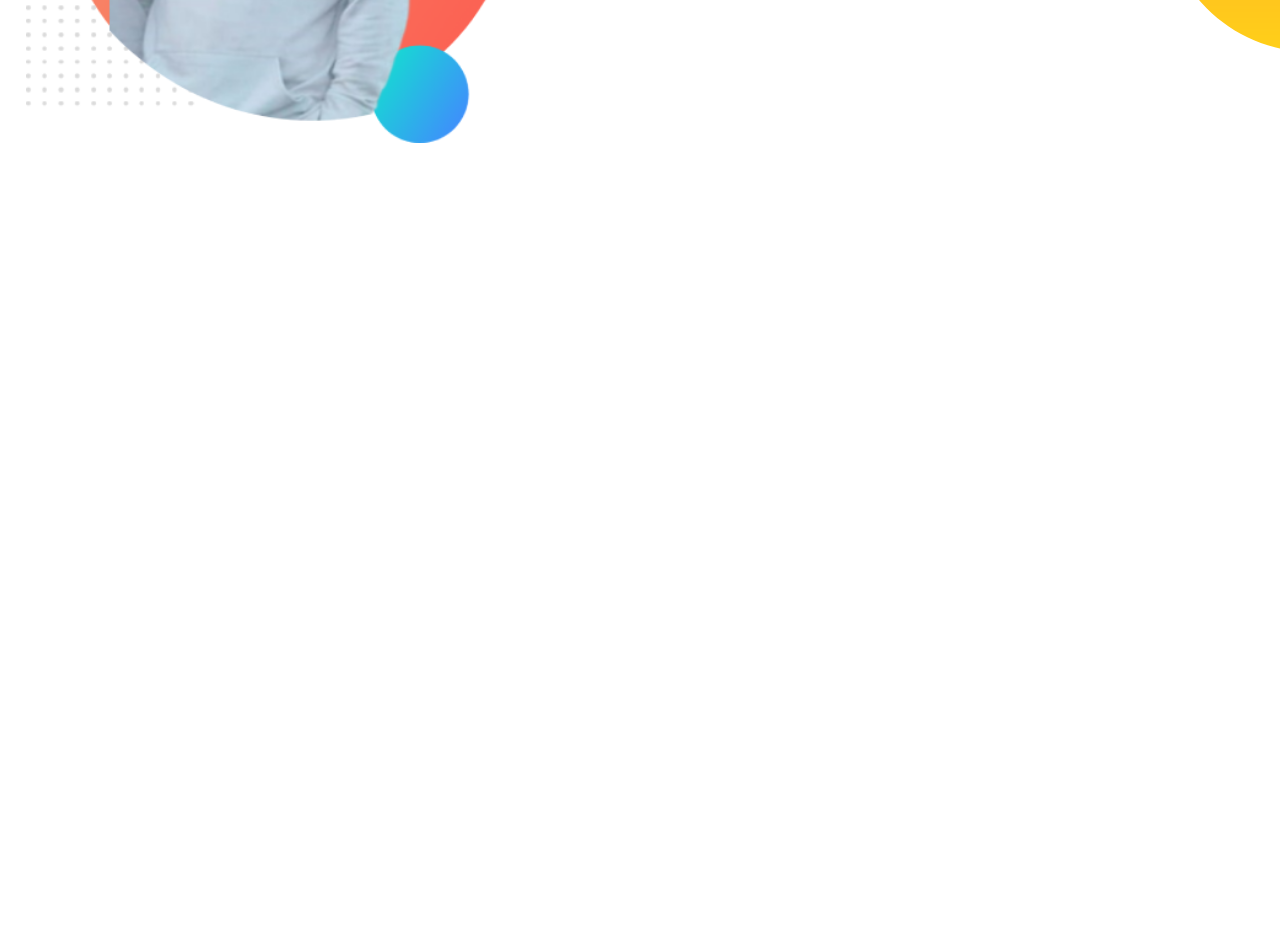
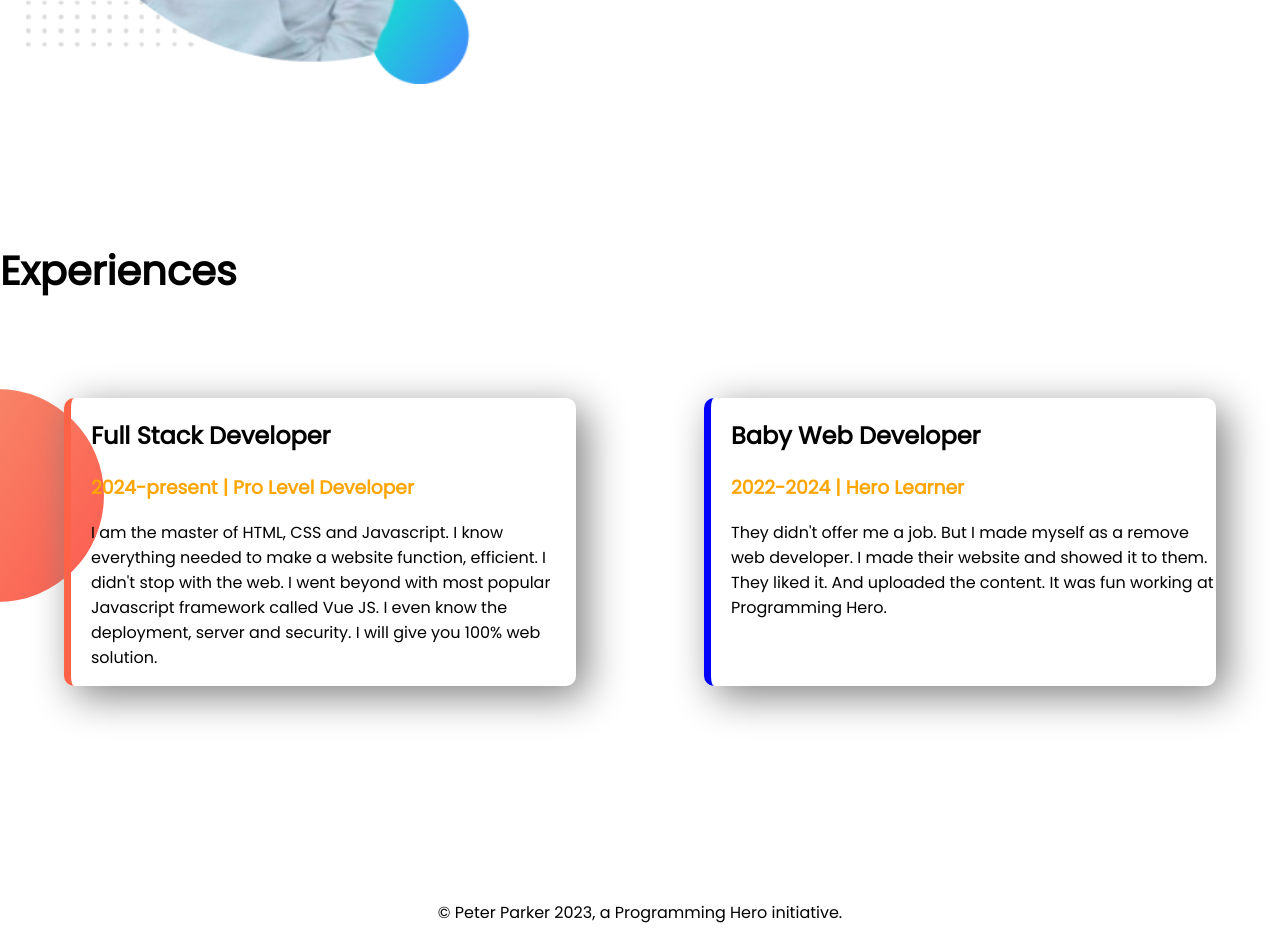
Before and after one commit to Sayem92/developer-port-2, a plain HTML site: page index.html in a window 1280 px wide. Shown: the part 1033-1974 px from the top of the page. Before the commit the page ends 1333 px from the top, so only its background shows below. Drawn offline with Linux system fonts and the light colour scheme.

Commit message:
style added and footer

```diff
--- a/index.html
+++ b/index.html
@@ -16,7 +16,7 @@
 </head>
 
 <body>
-    <section class="top-banner">
+    <section class="top-banner flexible-comtainer">
         <div class="half-width">
             <h1>Welcome To</h1>
             <h1><span class="orange-color"> Md Sayem Ahmed Sum</span> World!</h1>
@@ -35,7 +35,7 @@
 
 
 
-    <section class="dream-big">
+    <section class="dream-big flexible-comtainer">
         <div class="half-width">
             <img src="images/my-pic-bg.png" alt="">
         </div>
@@ -48,6 +48,33 @@
         </div>
 
     </section>
+
+    <section class="experience-area">
+        <h1>Experiences</h1>
+        <div class="flexible-comtainer">
+            <diV id="full-stack-developer" class="experience-item">
+                <h2>Full Stack Developer</h2>
+                <h3 class="orange-color">2024-present | Pro Level Developer </h3>
+
+                <p>I am the master of HTML, CSS and Javascript. I know everything needed to make a website function,
+                    efficient. I didn't stop with the web. I went beyond with most popular Javascript framework called
+                    Vue
+                    JS. I even know the deployment, server and security. I will give you 100% web solution.</p>
+            </diV>
+            <div id="baby-web-developer" class="experience-item">
+                <h2>Baby Web Developer</h2>
+                <h3 class="orange-color">2022-2024 | Hero Learner</h3>
+
+                <p>They didn't offer me a job. But I made myself as a remove web developer. I made their website and
+                    showed
+                    it to them. They liked it. And uploaded the content. It was fun working at Programming Hero.</p>
+            </div>
+        </div>
+
+    </section>
 </body>
+<footer>
+    <p>© Peter Parker 2023, a Programming Hero initiative.</p>
+</footer>
 
 </html>
--- a/style.css
+++ b/style.css
@@ -7,11 +7,15 @@ h1 {
     font-size: 50px;
 }
 
+h1 {
+    font-size: 40px;
+}
+
 .orange-color {
     color: orange;
 }
 
-section {
+.flexible-comtainer {
     display: flex;
     margin-bottom: 150px;
 }
@@ -19,6 +23,7 @@ section {
 .half-width {
     width: 50%;
     padding-left: 2%;
+
 }
 
 .half-width img {
@@ -44,3 +49,30 @@ section {
     background-repeat: no-repeat;
     background-position: right;
 }
+
+.experience-area {
+    background-image: url(images/exp-bg.png);
+    background-repeat: no-repeat;
+    background-position: left;
+}
+
+.experience-item {
+    width: 40%;
+    margin: 5% 5%;
+    padding-left: 20px;
+    box-shadow: 10px 10px 40px gray;
+    border-radius: 10px;
+
+}
+
+#full-stack-developer {
+    border-left: 7px solid tomato;
+}
+
+#baby-web-developer {
+    border-left: 7px solid blue;
+}
+
+footer p {
+    text-align: center;
+}
```
